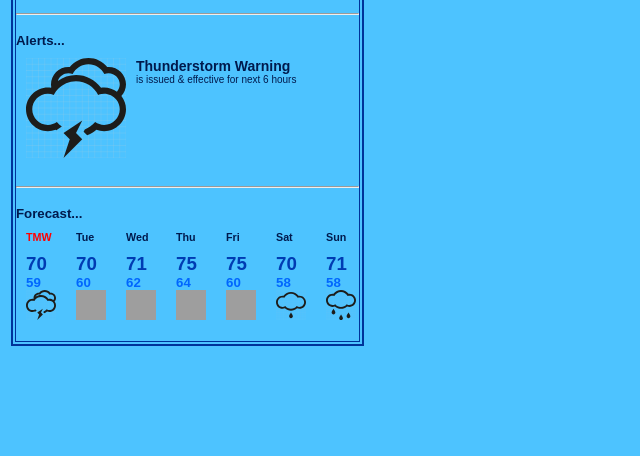
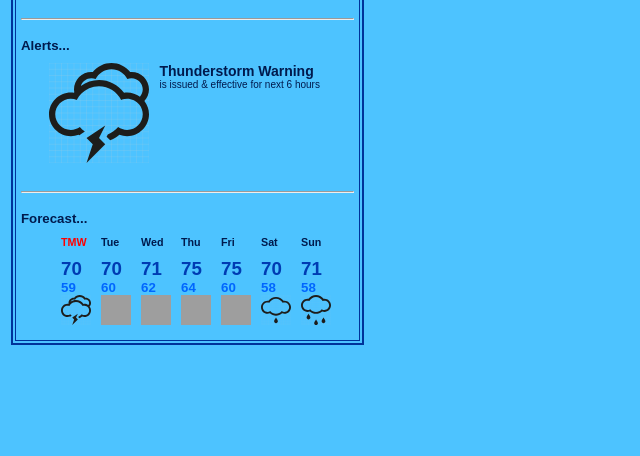
Before and after one commit to urswa777/jsd2, a PHP site: page /homework07/My_Weather_App.html in a window 1280 px wide. Shown: the part 344-800 px from the top of the page, without its empty margins (0-640 px from the left). Run offline with PHP 8.4, Linux system fonts and the light colour scheme; some libraries are stand-ins or nearby versions; grey boxes are pictures that could not be loaded.

Commit message:
working on homework7

```diff
--- a/homework07/My_Weather_App.html
+++ b/homework07/My_Weather_App.html
@@ -57,6 +57,8 @@
 
     <p><h5>Alerts...</h5></p>
     <div class="details alert">
+        <div style="width:20px">
+         </div>
         <div class="alert_icon">
             <img class="poster" src="images/icon_thunderstorm.svg">
         </div>
@@ -71,85 +73,85 @@
 
     <p class="Tmw_Forecast"><h5>Forecast...</h5></p>
     <div class="details fc_days">
-        <div class="fc_day1" style="width:50px;height:100px">
+        <div style="width:30px">
+         </div>
+        <div class="fc_day1">
             <div><h6 style="color:red">TMW</h6></div>
-            <div style="width:150px;height:10px"></div>
+            <div style="height:10px"></div>
             <div><h3 class="hi_temp" style="color:#003cb3">70</h3></div>
             <div><h5 class="lo_temp" style="color:#0066ff">59</h5></div>
-            <div class="weather_icon"  style="width:30px;height:30px">
+            <div class="weather_icon"  style="width:40px;height:30px">
                  <img class="weather_type_icon" style="width:30px;height:30px"
                      src="images/icon_thunderstorm.svg">
             </div>
         </div>
 
-
-
-        <div class="fc_day2" style="width:50px;height:100px">
+        <div class="fc_day2" >
             <div><h6>Tue</h6></div>
-            <div style="width:150px;height:10px"></div>
+            <div style="height:10px"></div>
             <div><h3 class="hi_temp" style="color:#003cb3">70</h3></div>
             <div><h5 class="lo_temp" style="color:#0066ff">60</h5></div>
-            <div class="weather_icon"  style="width:30px;height:30px">
+            <div class="weather_icon"  style="width:40px;height:30px">
                  <img class="weather_type_icon" style="width:30px;height:30px"
                      src="images/icon_partlycloudy.svg">
             </div>
         </div>
 
 
-        <div class="fc_day3" style="width:50px;height:100px">
+        <div class="fc_day3">
             <div><h6>Wed</h6></div>
-            <div style="width:150px;height:10px"></div>
+            <div style="height:10px"></div>
             <div><h3 class="hi_temp" style="color:#003cb3">71</h3></div>
             <div><h5 class="lo_temp" style="color:#0066ff">62</h5></div>
-            <div class="weather_icon"  style="width:30px;height:30px">
+            <div class="weather_icon"  style="width:40px;height:30px">
                  <img class="weather_type_icon" style="width:30px;height:30px"
                      src="images/icon_partlycloudy.svg">
             </div>
         </div>
 
 
-        <div class="fc_day4" style="width:50px;height:100px">
+        <div class="fc_day4">
             <div><h6>Thu</h6></div>
-            <div style="width:150px;height:10px"></div>
+            <div style="height:10px"></div>
             <div><h3 class="hi_temp" style="color:#003cb3">75</h3></div>
             <div><h5 class="lo_temp" style="color:#0066ff">64</h5></div>
-            <div class="weather_icon"  style="width:30px;height:30px">
+            <div class="weather_icon"  style="width:40px;height:30px">
                  <img class="weather_type_icon" style="width:30px;height:30px"
                      src="images/icon_sunny.svg">
             </div>
         </div>
 
 
-        <div class="fc_day5" style="width:50px;height:100px">
+        <div class="fc_day5">
             <div><h6>Fri</h6></div>
-            <div style="width:150px;height:10px"></div>
+            <div style="height:10px"></div>
             <div><h3 class="hi_temp" style="color:#003cb3">75</h3></div>
             <div><h5 class="lo_temp" style="color:#0066ff">60</h5></div>
-            <div class="weather_icon"  style="width:30px;height:30px">
+            <div class="weather_icon"  style="width:40px;height:30px">
                  <img class="weather_type_icon" style="width:30px;height:30px"
                      src="images/icon_cloudy.svg">
             </div>
         </div>
 
 
-        <div class="fc_day6" style="width:50px;height:100px">
+        <div class="fc_day6">
             <div><h6>Sat</h6></div>
-            <div style="width:150px;height:10px"></div>
+            <div style="height:10px"></div>
             <div><h3 class="hi_temp" style="color:#003cb3">70</h3></div>
             <div><h5 class="lo_temp" style="color:#0066ff">58</h5></div>
-            <div class="weather_icon"  style="width:30px;height:30px">
+            <div class="weather_icon"  style="width:40px;height:30px">
                  <img class="weather_type_icon" style="width:30px;height:30px"
                      src="images/icon_shower.svg">
             </div>
         </div>
 
 
-        <div class="fc_day7" style="width:50px;height:100px">
+        <div class="fc_day7">
             <div><h6>Sun</h6></div>
-            <div style="width:150px;height:10px"></div>
+            <div style="height:10px"></div>
             <div><h3 class="hi_temp" style="color:#003cb3">71</h3></div>
             <div><h5 class="lo_temp" style="color:#0066ff">58</h5></div>
-            <div class="weather_icon"  style="width:30px;height:30px">
+            <div class="weather_icon"  style="width:40px;height:30px">
                  <img class="weather_type_icon" style="width:30px;height:30px"
                      src="images/icon_rainy.svg">
             </div>
--- a/homework07/css/My_Weather_App.css
+++ b/homework07/css/My_Weather_App.css
@@ -31,6 +31,7 @@ main {
 	border: 1px solid #003399;
 	position: relative;
 	margin: 15px;
+	padding: 5px;
 	color: #001a4d;
 }
 main::before {
@@ -168,8 +169,8 @@ button {
 }
 
 .fc_day1 .fc_day2 .fc_day3 .fc_day4 .fc_day5 .fc_day6 .fc_day7{
-	 width:50px;
-	 height:100px;
+	 width:100px;
+	 height:90px;
 }
 
 /* -------------------------------- */
```
